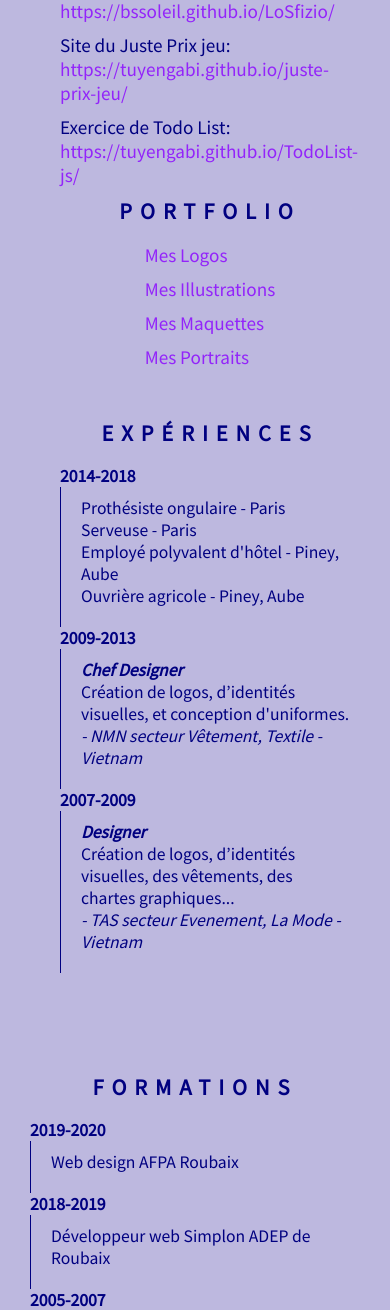
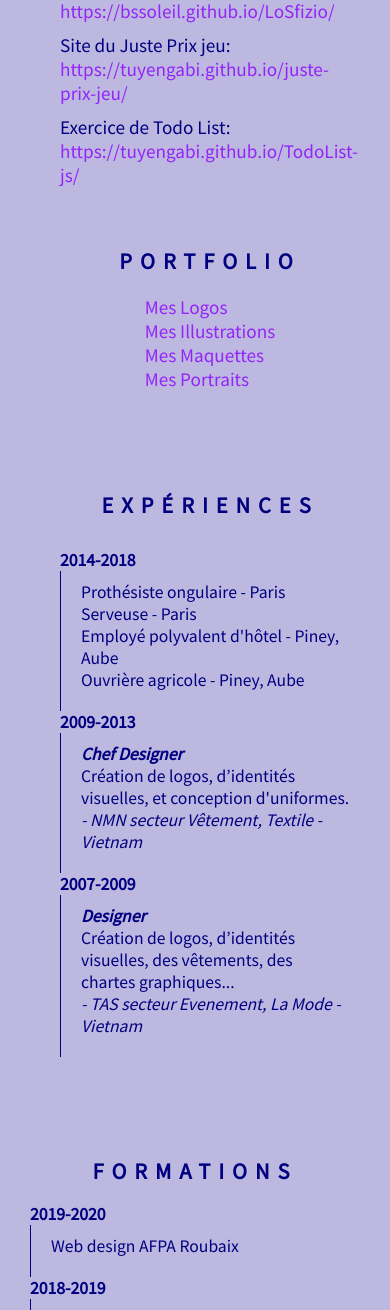
Before and after one commit to tuyengabi/my-CV, a PHP site: page /index.html in a window 390 px wide. Shown: the part 1619-2929 px from the top of the page. Run offline with PHP 8.4, Linux system fonts and the light colour scheme; some web fonts are replaced.

Commit message:
add link of portfolio and modify portfolio area

```diff
--- a/asset/css/index.css
+++ b/asset/css/index.css
@@ -19,7 +19,6 @@ main {
         flex-direction: column;
     }
 }
-
 
 /* SECTION ABOUT-ME */
 
@@ -212,7 +211,6 @@ a {
     }
 }
 
-
 /* SECTION SKILL */
 
 .skill {
@@ -283,7 +281,6 @@ a {
     }
 }
 
-
 /* SECTION EXPERIENCE */
 
 .experience {
@@ -300,15 +297,21 @@ a {
     padding: 0 0 10px 0;
 }
 
+.por-title {
+    padding: 10px 0 0 0;
+}
+
+.por-list {
+    font-size: 1.2rem;
+}
+
 .exp-title {
-    padding-top: 40px;
+    padding-top: 10px;
 }
 
 .exp-list {
     font-size: 1.1rem;
 }
-
-.exp-item {}
 
 .info {
     padding: 10px 10px 20px 20px;
@@ -357,10 +360,19 @@ a {
         flex-direction: column;
     }
     .proj-list {}
-    .exp-title {}
+    .por-title {
+        padding: 50px 0 0 0;
+    }
+    .por-list {
+        font-size: 1.2rem;
+        padding: 20px 0 0 0;
+        text-align: left;
+    }
+    .exp-title {
+        padding: 100px 0 30px 0;
+    }
     .exp-item {}
 }
-
 
 /* SECTION EDUCATION */
 
--- a/index.html
+++ b/index.html
@@ -149,18 +149,18 @@
                 </li>
             </ul>
 
-            <h3>Portfolio</h3>
-            <ul class="proj-list">
-                <li class="proj-item">
+            <h3 class="por-title">Portfolio</h3>
+            <ul class="por-list">
+                <li class="">
                     <a href="https://github.com/tuyengabi/graphisme/blob/master/logos/mylogos.md">Mes Logos</a>
                 </li>
-                <li class="proj-item">
+                <li class="">
                     <a href="https://github.com/tuyengabi/graphisme/blob/master/graphic/myillustrations.md">Mes Illustrations</a>
                 </li>
-                <li class="proj-item">
+                <li class="">
                     <a href="https://github.com/tuyengabi/graphisme/blob/master/maquettes/mymaquettes.md">Mes Maquettes</a>
                 </li>
-                <li class="proj-item">
+                <li class="">
                     <a href="https://github.com/tuyengabi/graphisme/blob/master/dessins/myportraits.md">Mes Portraits</a>
                 </li>
             </ul>
```
